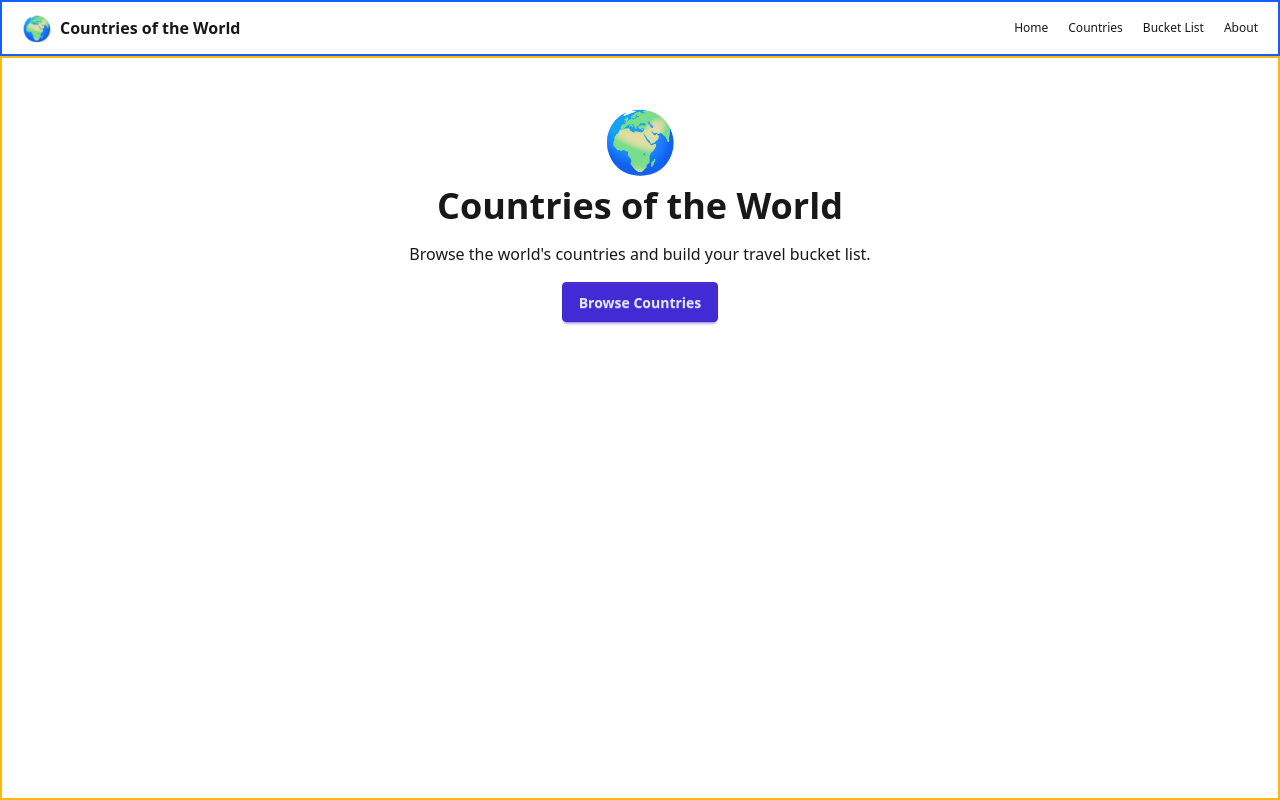
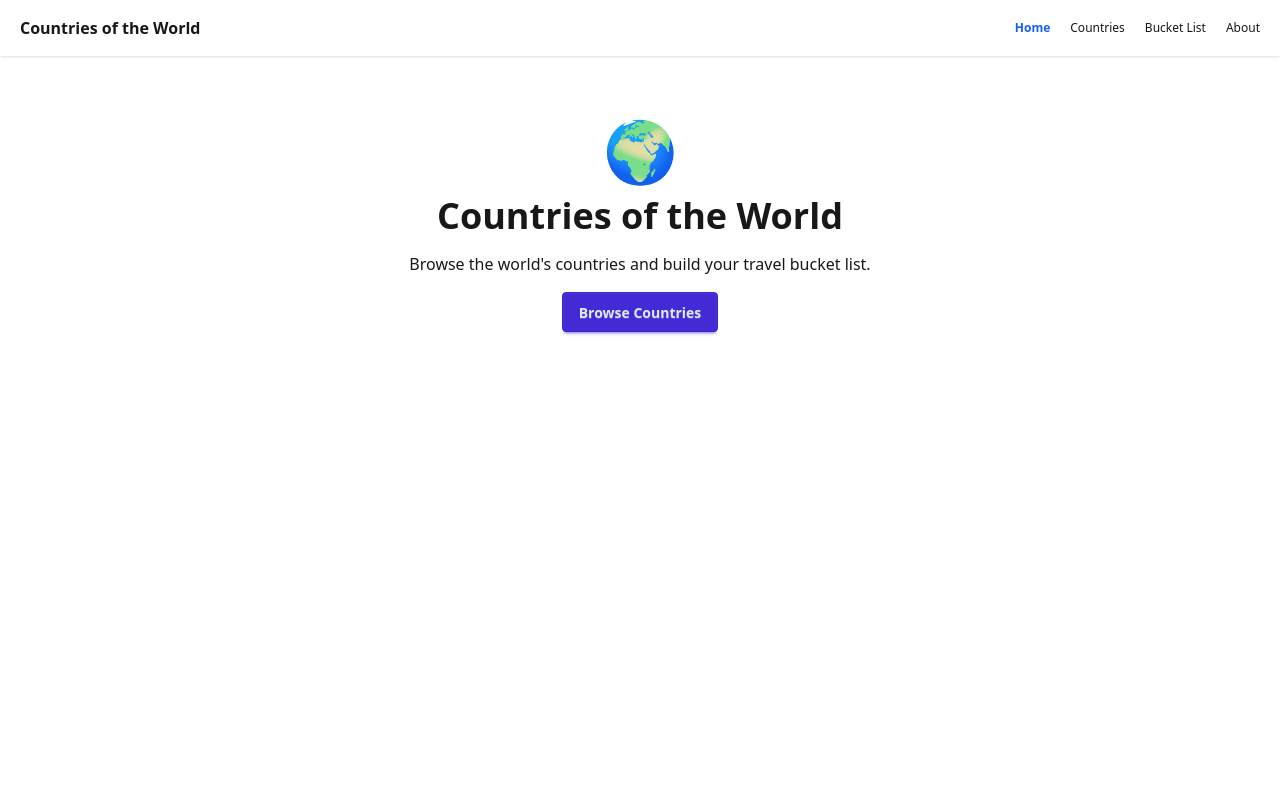
Before and after one commit to JVBaylen/lab-act-countries-, a React (Vite) app: page / in a window 1280 px wide. Built offline with nearby package versions, Linux system fonts and the light colour scheme.

Commit message:
Task 1: active nav styling

```diff
--- a/src/App.jsx
+++ b/src/App.jsx
@@ -1,23 +1,40 @@
-import {Routes, Route} from "react-router";
+
+import { Routes, Route } from "react-router";
+
 import Layout from "./components/Layout";
+
 import HomePage from "./pages/HomePage";
 import CountriesPage from "./pages/CountriesPage";
+import CountryDetailPage from "./pages/CountryDetailPage";
 import BucketListPage from "./pages/BucketListPage";
 import AboutPage from "./pages/AboutPage";
 import NotFoundPage from "./pages/NotFoundPage";
 
 const App = () => {
-  // TODO: replace this with a real route table using react-router.
-  // For now the app only shows HomePage. Clicking nav links causes a full
-  // page reload (or a 404) because there's no client-side routing yet.
-
   return (
     <Routes>
       <Route path="/" element={<Layout />}>
         <Route index element={<HomePage />} />
-        <Route path="countries" element={<CountriesPage />} />
-        <Route path="bucket-list" element={<BucketListPage />} />
-        <Route path="about" element={<AboutPage />} />
+
+        <Route path="countries">
+          <Route index element={<CountriesPage />} />
+
+          <Route
+            path=":countryCode"
+            element={<CountryDetailPage />}
+          />
+        </Route>
+
+        <Route
+          path="bucket-list"
+          element={<BucketListPage />}
+        />
+
+        <Route
+          path="about"
+          element={<AboutPage />}
+        />
+
         <Route path="*" element={<NotFoundPage />} />
       </Route>
     </Routes>
--- a/src/components/Layout.jsx
+++ b/src/components/Layout.jsx
@@ -1,32 +1,68 @@
-// NOTE: The nav below uses <a href="…"> which triggers full page reloads.
-// Lab 07 asks you to install react-router and replace these with <Link>.
-import {Link, Outlet} from "react-router";
 
-const Layout = ({ children }) => {
+import { NavLink, Outlet } from "react-router";
+
+const Layout = () => {
   return (
     <div className="min-h-screen flex flex-col">
-      <nav className="h-14 flex items-center justify-between border-2 px-5 border-blue-600">
+      <nav className="h-14 flex items-center justify-between px-5 shadow">
         <div className="flex items-center gap-2">
-          <span className="text-2xl">🌍</span>
-          <span className="font-bold">Countries of the World</span>
+          <span className="font-bold">
+            Countries of the World
+          </span>
         </div>
 
         <div className="flex gap-5">
-          <Link to="/">
-            <p className="text-[12px]">Home</p>
-          </Link>
-          <Link to="/countries">
-            <p className="text-[12px]">Countries</p>
-          </Link >
-          <Link to="/bucket-list">
-            <p className="text-[12px]">Bucket List</p>
-          </Link>
-          <Link to="/about">
-            <p className="text-[12px]">About</p>
-          </Link>
+          <NavLink to="/" end>
+            {({ isActive }) => (
+              <p
+                className={`text-[12px] ${
+                  isActive ? "font-bold text-blue-600" : ""
+                }`}
+              >
+                Home
+              </p>
+            )}
+          </NavLink>
+
+          <NavLink to="/countries">
+            {({ isActive }) => (
+              <p
+                className={`text-[12px] ${
+                  isActive ? "font-bold text-blue-600" : ""
+                }`}
+              >
+                Countries
+              </p>
+            )}
+          </NavLink>
+
+          <NavLink to="/bucket-list">
+            {({ isActive }) => (
+              <p
+                className={`text-[12px] ${
+                  isActive ? "font-bold text-blue-600" : ""
+                }`}
+              >
+                Bucket List
+              </p>
+            )}
+          </NavLink>
+
+          <NavLink to="/about">
+            {({ isActive }) => (
+              <p
+                className={`text-[12px] ${
+                  isActive ? "font-bold text-blue-600" : ""
+                }`}
+              >
+                About
+              </p>
+            )}
+          </NavLink>
         </div>
       </nav>
-      <main className="flex-1 border-2 border-amber-400 p-3">
+
+      <main className="flex-1 p-6">
         <Outlet />
       </main>
     </div>
--- /dev/null
+++ b/src/pages/CountryDetailPage.jsx
@@ -0,0 +1,83 @@
+
+import { useParams, useNavigate, Link } from "react-router";
+import COUNTRIES from "../data/countries";
+
+const CountryDetailPage = () => {
+  const { countryCode } = useParams();
+  const navigate = useNavigate();
+
+  const country = COUNTRIES.find(
+    (c) => c.code === countryCode.toUpperCase()
+  );
+
+  if (!country) {
+    return (
+      <div className="max-w-md mx-auto py-10 text-center space-y-4">
+        <h2 className="text-2xl font-bold">
+          Country not found
+        </h2>
+
+        <p>
+          No country with code "{countryCode}" exists in our data.
+        </p>
+
+        <Link to="/countries" className="btn">
+          Back to Countries
+        </Link>
+      </div>
+    );
+  }
+
+  const handleRandom = () => {
+    const others = COUNTRIES.filter(
+      (c) => c.code !== country.code
+    );
+
+    const random =
+      others[Math.floor(Math.random() * others.length)];
+
+    navigate(`/countries/${random.code}`);
+  };
+
+  return (
+    <div className="max-w-md mx-auto card bg-base-100 shadow p-6 text-center space-y-3">
+      <div className="text-8xl">{country.flag}</div>
+
+      <h1 className="text-3xl font-bold">
+        {country.name}
+      </h1>
+
+      <p className="opacity-70">
+        Capital: {country.capital}
+      </p>
+
+      <div className="flex justify-center gap-2">
+        <span className="badge badge-primary">
+          {country.region}
+        </span>
+
+        <span className="badge">
+          {country.population.toLocaleString()} people
+        </span>
+      </div>
+
+      <div className="flex gap-2 justify-center pt-2">
+        <button
+          className="btn btn-ghost"
+          onClick={() => navigate(-1)}
+        >
+          Back
+        </button>
+
+        <button
+          className="btn btn-primary"
+          onClick={handleRandom}
+        >
+          Random Country
+        </button>
+      </div>
+    </div>
+  );
+};
+
+export default CountryDetailPage;
```
